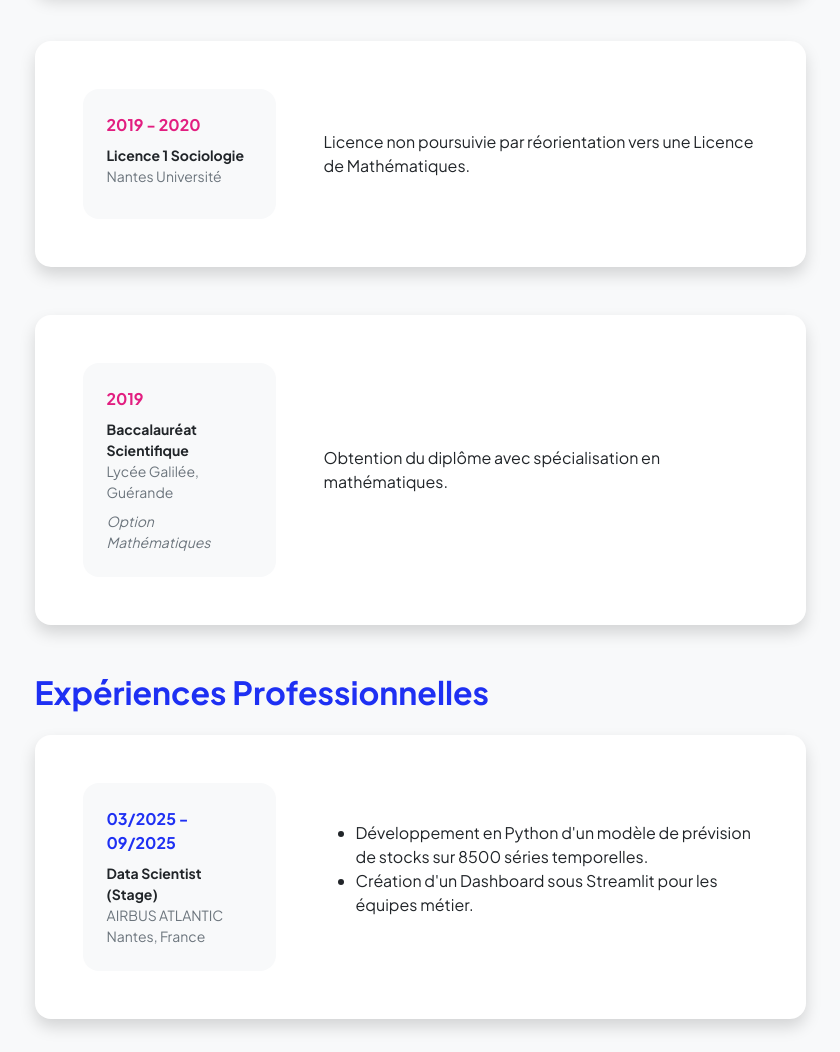
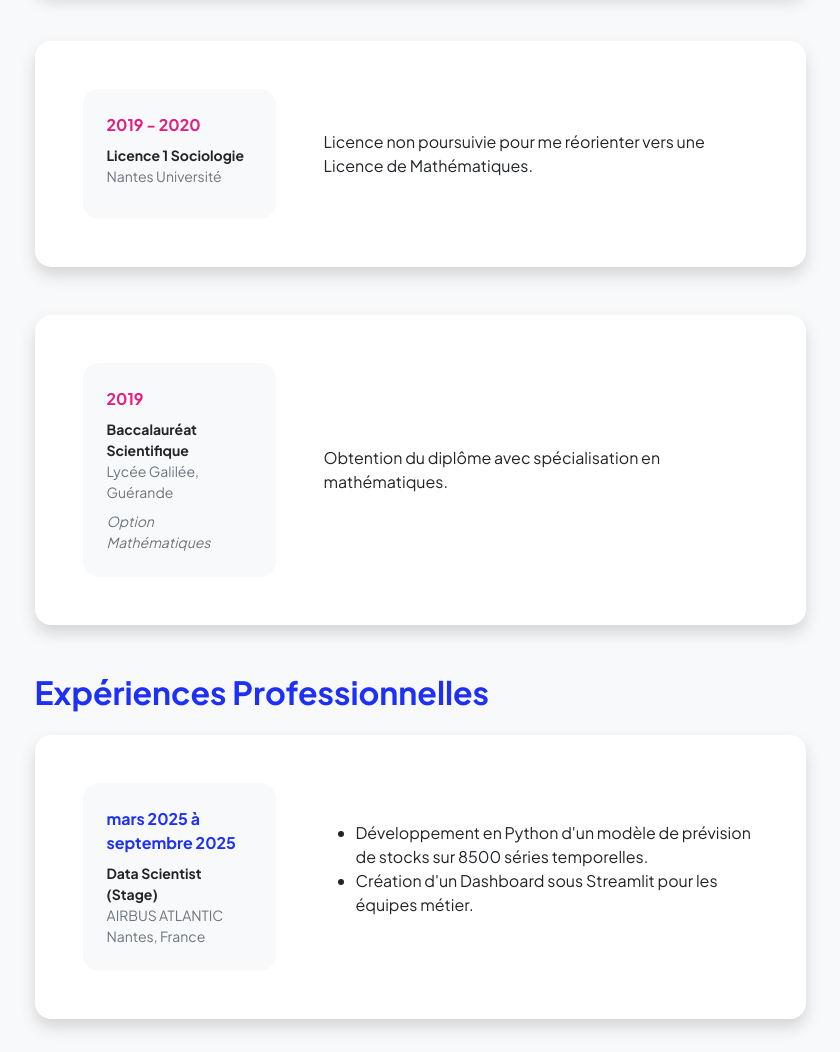
Before and after one commit to nynadata/nynadata.github.io, a plain HTML site: page resume.html in a window 1280 px wide. Shown: the part 1260-2312 px from the top of the page, without its empty margins (220-1060 px from the left). Drawn offline with nearby package versions, Linux system fonts and the light colour scheme.

Commit message:
Update resume.html

```diff
--- a/resume.html
+++ b/resume.html
@@ -117,7 +117,7 @@
                                                 </div>
                                             </div>
                                         </div>
-                                        <div class="col-lg-8"><div>Licence non poursuivie par réorientation vers une Licence de Mathématiques.</div></div>
+                                        <div class="col-lg-8"><div>Licence non poursuivie pour me réorienter vers une Licence de Mathématiques.</div></div>
                                     </div>
                                 </div>
                             </div>
@@ -147,7 +147,7 @@
                                     <div class="row align-items-center gx-5">
                                         <div class="col text-center text-lg-start mb-4 mb-lg-0">
                                             <div class="bg-light p-4 rounded-4">
-                                                <div class="text-primary fw-bolder mb-2">03/2025 - 09/2025</div>
+                                                <div class="text-primary fw-bolder mb-2">mars 2025 à septembre 2025</div>
                                                 <div class="small fw-bolder">Data Scientist (Stage)</div>
                                                 <div class="small text-muted">AIRBUS ATLANTIC</div>
                                                 <div class="small text-muted">Nantes, France</div>
```
